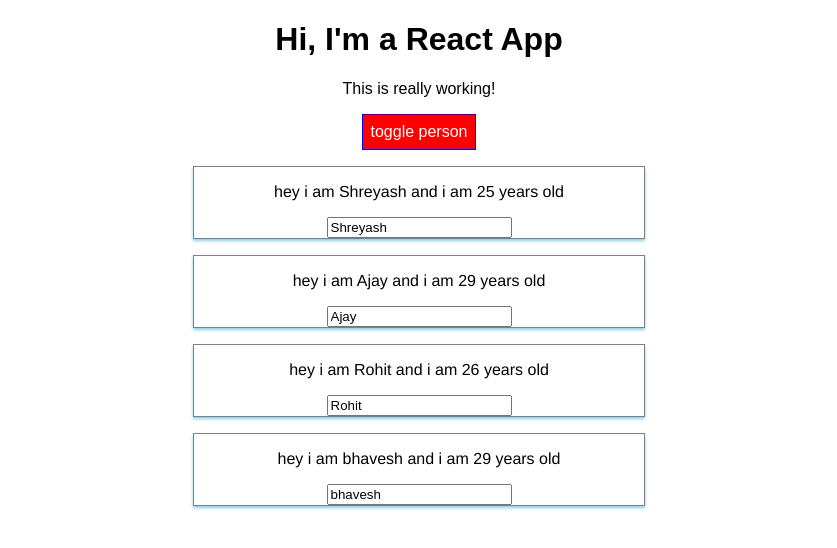
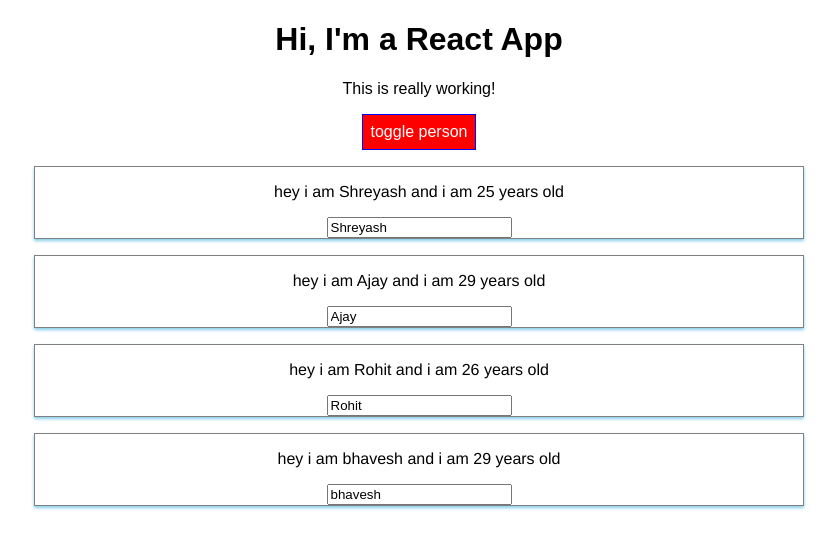
Before and after one commit to shreyashkaushal/react-complete-guide, a React (Create React App) app: page / in a window 1280 px wide. Both pictures are taken after a click on the button "toggle person". Shown: the top 548 px of the page, without its empty margins (221-1058 px from the left). Built offline with nearby package versions, Linux system fonts and the light colour scheme.

Commit message:
saving before using css modules

```diff
--- a/src/Person/Person.js
+++ b/src/Person/Person.js
@@ -1,20 +1,13 @@
 import React from 'react';
-import Radium from 'radium';
 import './Person.css';
 const person = (props) => {
-    const style =
-    {
-        '@media (min-width: 500px)' : {
-            width : '450px'
-        }
 
-    }
     return (
-        <div className="Person" style={style}><p onClick = {props.click}>hey i am {props.name} and i am {props.age} years old</p>
+        <div className="Person" ><p onClick = {props.click}>hey i am {props.name} and i am {props.age} years old</p>
         <p>{props.children}</p>
         <input type ="text" onChange={props.changed} value={props.name} />
         </div>
 
     )
 };
-export default Radium(person);
+export default person;
```
